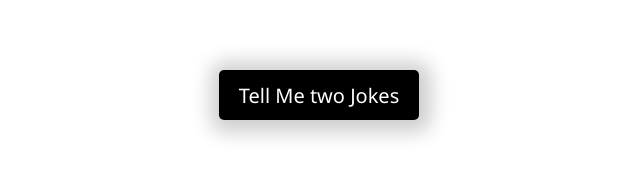
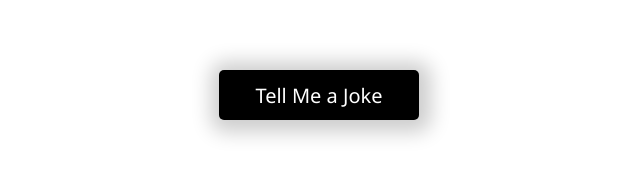
Before and after one commit to akshaypanchal/Joke-Teller, a plain HTML site: page index.html in a window 1280 px wide. Shown: the part 305-482 px from the top of the page, 321-961 px from the left. Drawn offline with Linux system fonts and the light colour scheme; a web font is replaced by a local one.

Commit message:
Revert "button content changed"

```diff
--- a/index.html
+++ b/index.html
@@ -10,7 +10,7 @@
     <body>
         <!-- Button  -->
         <div class="container">
-            <button id="button">Tell Me two Jokes</button>
+            <button id="button">Tell Me a Joke</button>
             <audio  id="audio" ></audio>
         </div>
 
```
